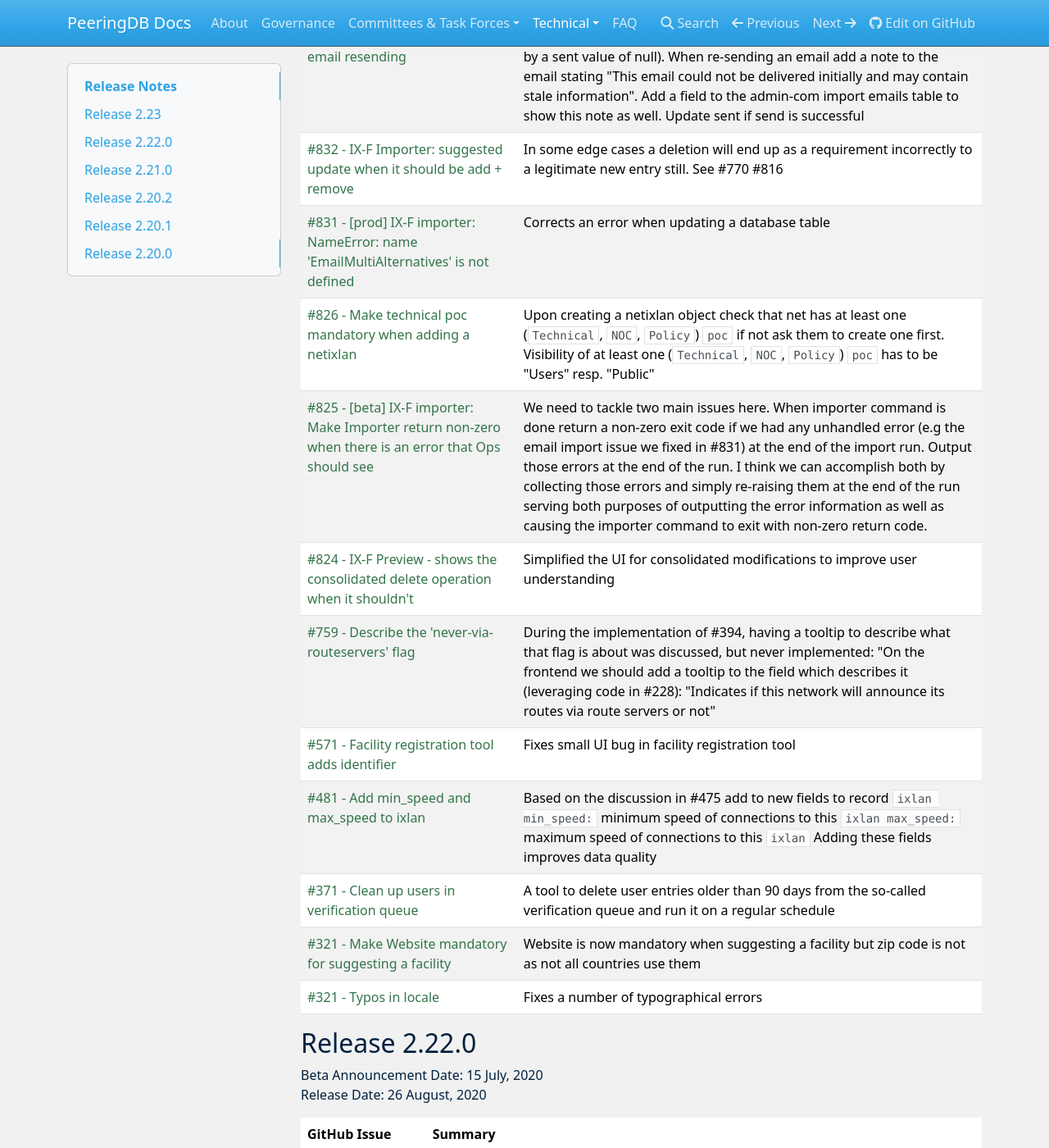
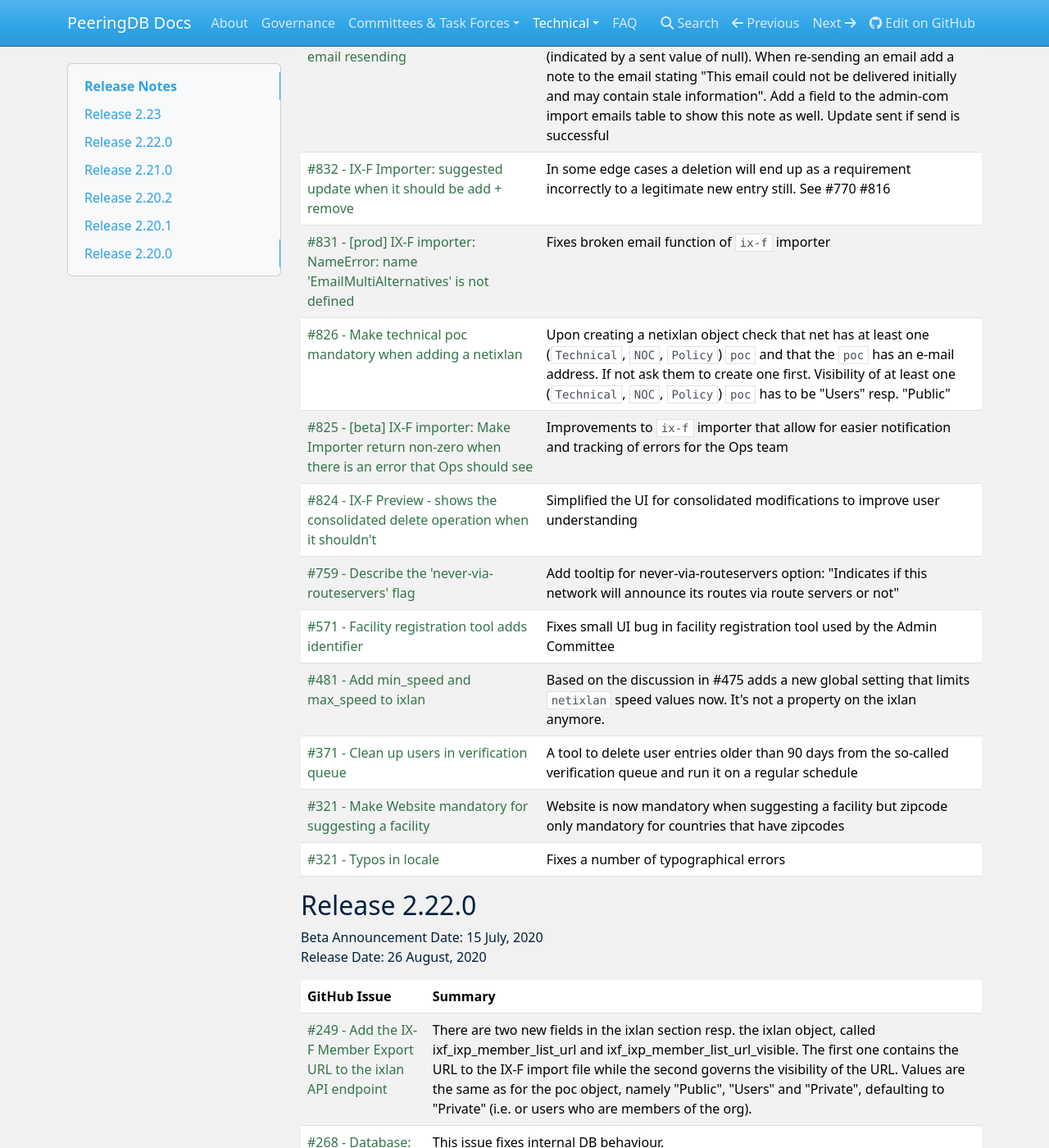
Before and after one commit to peeringdb/docs, an MkDocs documentation site: the page built from docs/release_notes/index.md, in a window 1280 px wide and 1400 px high, scrolled down 446 px. Shown: the whole window at 82% size. Built offline with MkDocs 1.6.1, drawn with Linux system fonts in a browser that asks for light colours; nearby versions of some CDN libraries.

Commit message:
Updated release notes
This update includes improvements provided by 20C

```diff
--- a/docs/release_notes/index.md
+++ b/docs/release_notes/index.md
@@ -16,15 +16,15 @@
 | ----------------- | ----------- |
 | [#833 - IX-F Importer: Add failed email resending](https://github.com/peeringdb/peeringdb/issues/833)| Implement re-send mechanic for emails that could not be sent (indicated by a sent value of null). When re-sending an email add a note to the email stating "This email could not be delivered initially and may contain stale information". Add a field to the admin-com import emails table to show this note as well. Update sent if send is successful|
 | [#832 - IX-F Importer: suggested update when it should be add + remove](https://github.com/peeringdb/peeringdb/issues/832)| In some edge cases a deletion will end up as a requirement incorrectly to a legitimate new entry still. See #770 #816 |
-| [#831 - [prod] IX-F importer: NameError: name 'EmailMultiAlternatives' is not defined ](https://github.com/peeringdb/peeringdb/issues/831)| Corrects an error when updating a database table |
-| [#826 - Make technical poc mandatory when adding a netixlan](https://github.com/peeringdb/peeringdb/issues/826)| Upon creating a netixlan object check that net has at least one (`Technical`, `NOC`, `Policy`) `poc` if not ask them to create one first. Visibility of at least one (`Technical`, `NOC`, `Policy`) `poc` has to be "Users" resp. "Public" |
-| [#825 - [beta] IX-F importer: Make Importer return non-zero when there is an error that Ops should see](https://github.com/peeringdb/peeringdb/issues/825)| We need to tackle two main issues here. When importer command is done return a non-zero exit code if we had any unhandled error (e.g the email import issue we fixed in #831) at the end of the import run. Output those errors at the end of the run. I think we can accomplish both by collecting those errors and simply re-raising them at the end of the run serving both purposes of outputting the error information as well as causing the importer command to exit with non-zero return code.|
+| [#831 - [prod] IX-F importer: NameError: name 'EmailMultiAlternatives' is not defined ](https://github.com/peeringdb/peeringdb/issues/831)| Fixes broken email function of `ix-f` importer |
+| [#826 - Make technical poc mandatory when adding a netixlan](https://github.com/peeringdb/peeringdb/issues/826)| Upon creating a netixlan object check that net has at least one (`Technical`, `NOC`, `Policy`) `poc` and that the `poc` has an e-mail address. If not ask them to create one first. Visibility of at least one (`Technical`, `NOC`, `Policy`) `poc` has to be "Users" resp. "Public" |
+| [#825 - [beta] IX-F importer: Make Importer return non-zero when there is an error that Ops should see](https://github.com/peeringdb/peeringdb/issues/825)| Improvements to `ix-f` importer that allow for easier notification and tracking of errors for the Ops team|
 | [#824 - IX-F Preview - shows the consolidated delete operation when it shouldn't ](https://github.com/peeringdb/peeringdb/issues/824)| Simplified the UI for consolidated modifications to improve user understanding |
-| [#759 - Describe the 'never-via-routeservers' flag](https://github.com/peeringdb/peeringdb/issues/759)| During the implementation of #394, having a tooltip to describe what that flag is about was discussed, but never implemented: "On the frontend we should add a tooltip to the field which describes it (leveraging code in #228): "Indicates if this network will announce its routes via route servers or not"|
-| [#571 - Facility registration tool adds identifier ](https://github.com/peeringdb/peeringdb/issues/571)| Fixes small UI bug in facility registration tool|
-| [#481 - Add min_speed and max_speed to ixlan](https://github.com/peeringdb/peeringdb/issues/481)| Based on the discussion in #475 add to new fields to record `ixlan min_speed:` minimum speed of connections to this `ixlan max_speed:` maximum speed of connections to this `ixlan` Adding these fields improves data quality|
+| [#759 - Describe the 'never-via-routeservers' flag](https://github.com/peeringdb/peeringdb/issues/759)| Add tooltip for never-via-routeservers option: "Indicates if this network will announce its routes via route servers or not"|
+| [#571 - Facility registration tool adds identifier ](https://github.com/peeringdb/peeringdb/issues/571)| Fixes small UI bug in facility registration tool used by the Admin Committee |
+| [#481 - Add min_speed and max_speed to ixlan](https://github.com/peeringdb/peeringdb/issues/481)| Based on the discussion in #475 adds a new global setting that limits `netixlan` speed values now. It's not a property on the ixlan anymore.|
 | [#371 - Clean up users in verification queue](https://github.com/peeringdb/peeringdb/issues/371)| A tool to delete user entries older than 90 days from the so-called verification queue and run it on a regular schedule|
-| [#321 - Make Website mandatory for suggesting a facility](https://github.com/peeringdb/peeringdb/issues/370)| Website is now mandatory when suggesting a facility but zip code is not as not all countries use them |
+| [#321 - Make Website mandatory for suggesting a facility](https://github.com/peeringdb/peeringdb/issues/370)| Website is now mandatory when suggesting a facility but zipcode only mandatory for countries that have zipcodes |
 | [#321 - Typos in locale](https://github.com/peeringdb/peeringdb/issues/321)| Fixes a number of typographical errors|
 
 ## Release 2.22.0
```
